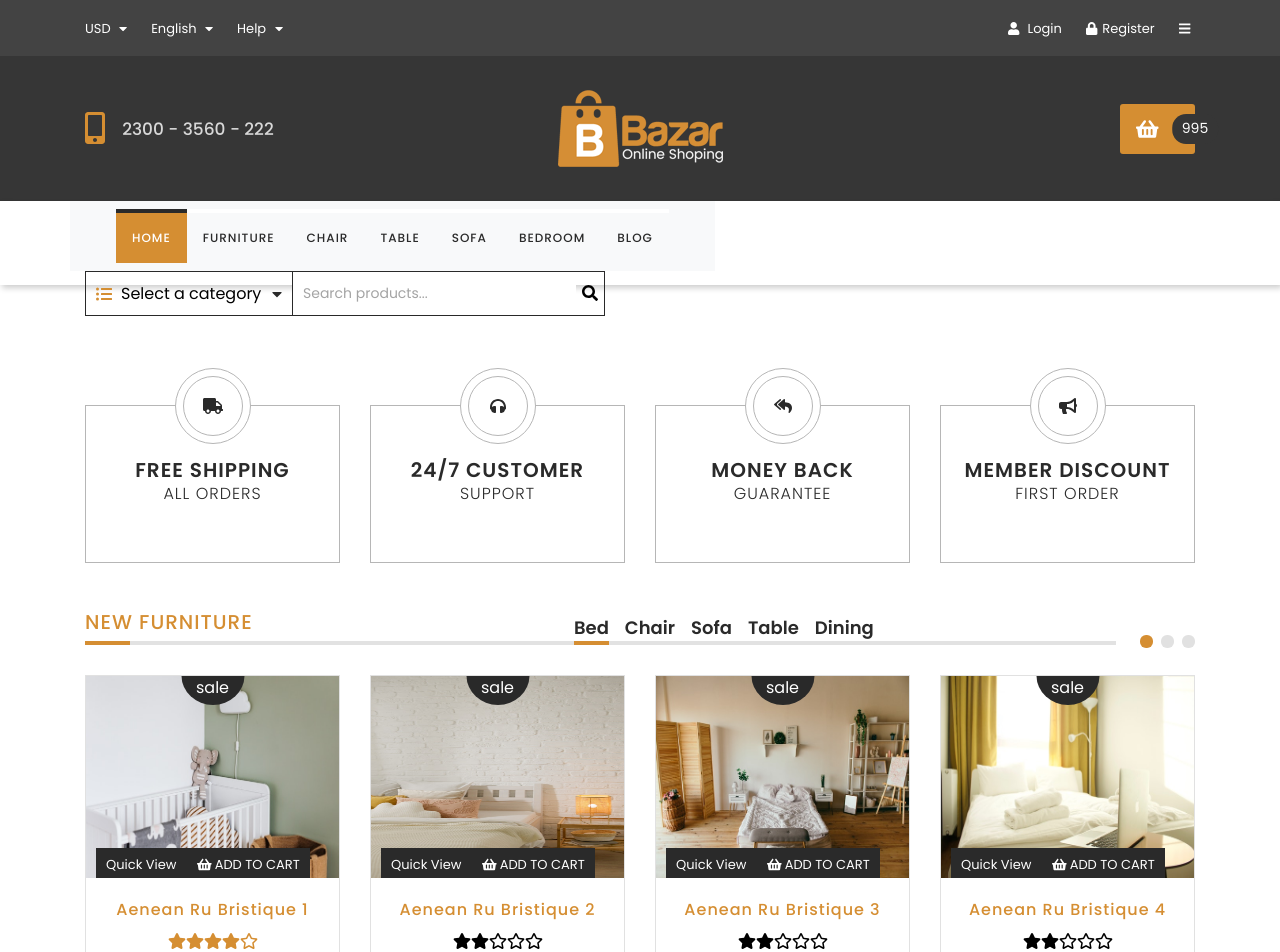
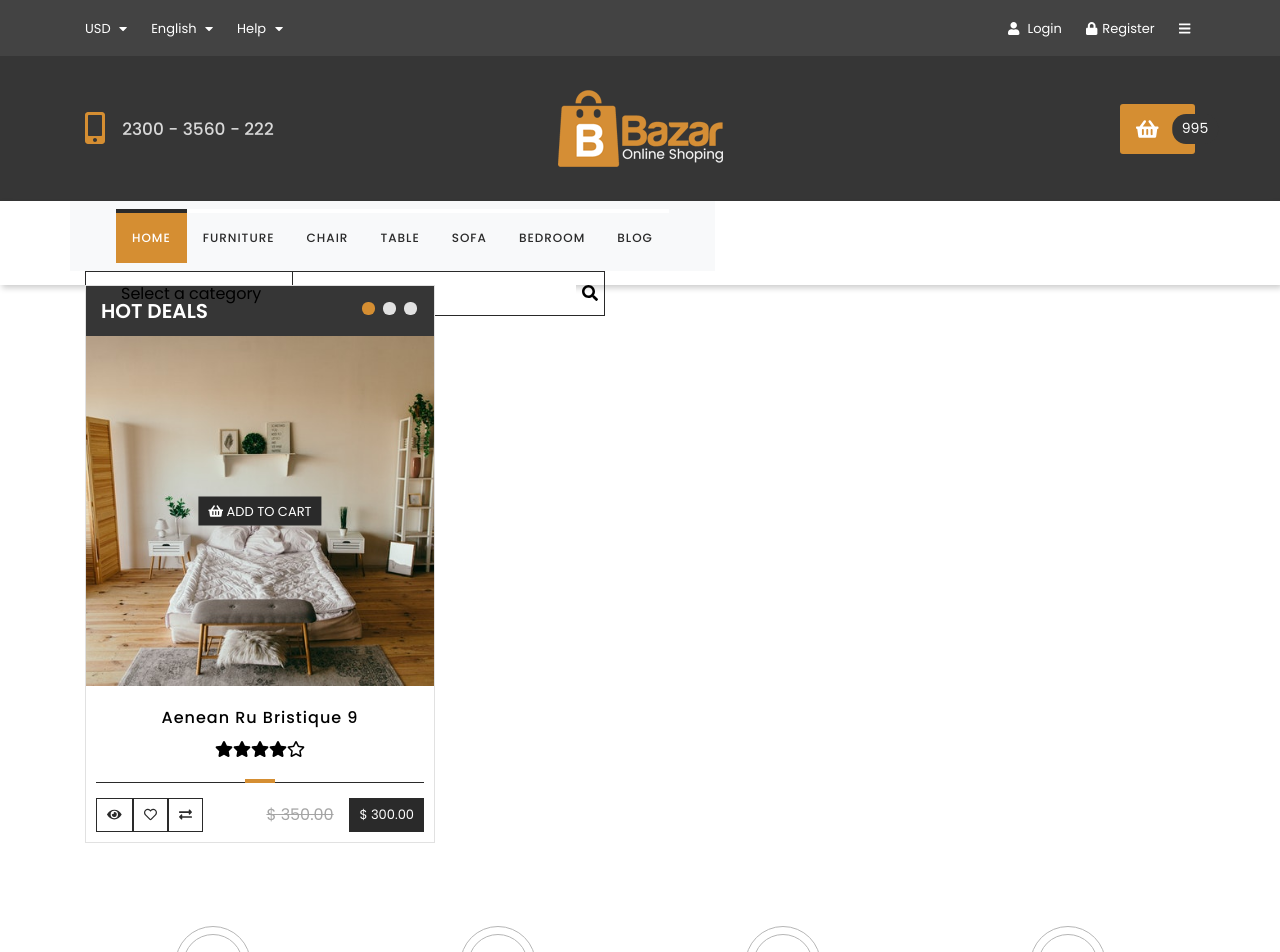
Before and after one commit to kamilwilk95/wdp-2206-02, a React (Create React App) app: page / in a window 1280 px wide. Shown: the top 952 px of the page. Built offline with nearby package versions, Linux system fonts and the light colour scheme.

Commit message:
ADD productbox structure in promotedbox

```diff
--- /dev/null
+++ b/src/components/features/PromotedBox/PromotedBox.js
@@ -0,0 +1,88 @@
+import React from 'react';
+//import PropTypes from 'prop-types';
+import styles from './PromotedBox.module.scss';
+import Button from '../../common/Button/Button';
+import { FontAwesomeIcon } from '@fortawesome/react-fontawesome';
+import {
+  faExchangeAlt,
+  faEye,
+  faShoppingBasket,
+} from '@fortawesome/free-solid-svg-icons';
+import StarsRating from '../StarsRating/StarsRating';
+import { faHeart } from '@fortawesome/free-regular-svg-icons';
+const PromotedBox = () => {
+  //console.log('test')
+  return (
+    <div className={styles.root}>
+      <div className='container'>
+        <div className='row'>
+          <div className='col-md-4'>
+            <div className={styles.productBox}>
+              <div className={styles.topBar}>
+                <div className={'col-md-8 ' + styles.title}>HOT DEALS</div>
+                <div className={'col-md-4 ' + styles.dots}>
+                  <ul>
+                    <li>
+                      <a className={styles.active}>page</a>
+                    </li>
+                    <li>
+                      <a>page</a>
+                    </li>
+                    <li>
+                      <a>page</a>
+                    </li>
+                  </ul>
+                </div>
+              </div>
+              <div className={styles.photo}>
+                <img
+                  className={styles.images}
+                  src='/images/fornitures-bed-3.jpg'
+                  alt='forniture'
+                />
+                <div className={styles.buttons}>
+                  <Button variant='small'>
+                    <FontAwesomeIcon icon={faShoppingBasket}></FontAwesomeIcon> ADD TO
+                    CART
+                  </Button>
+                </div>
+              </div>
+              <div className={styles.content}>
+                <h5> Aenean Ru Bristique 9</h5>
+                <StarsRating id={1} stars={4} />
+              </div>
+              <div className={styles.line}></div>
+              <div className={styles.actions}>
+                <div className={styles.outlines}>
+                  <Button variant='outline'>
+                    <FontAwesomeIcon icon={faEye}>Show</FontAwesomeIcon>
+                  </Button>
+                  <Button variant='outline'>
+                    <FontAwesomeIcon icon={faHeart}>Favorite</FontAwesomeIcon>
+                  </Button>
+                  <Button variant='outline'>
+                    <FontAwesomeIcon icon={faExchangeAlt}>
+                      Add to compare
+                    </FontAwesomeIcon>
+                  </Button>
+                </div>
+                <div className={styles.priceold}>
+                  <Button noHover variant='light'>
+                    $ 350.00
+                  </Button>
+                </div>
+                <div>
+                  <Button noHover variant='small'>
+                    $ 300.00
+                  </Button>
+                </div>
+              </div>
+            </div>
+          </div>
+        </div>
+      </div>
+    </div>
+  );
+};
+
+export default PromotedBox;
--- /dev/null
+++ b/src/components/features/PromotedBox/PromotedBox.module.scss
@@ -0,0 +1,120 @@
+@import "../../../styles/settings.scss";
+
+.dots {
+  position: absolute;
+  right: 0;
+  top: 0;
+
+  ul {
+    margin: 0;
+    padding: 0 0 0 1rem;
+    list-style: none;
+    li {
+      display: inline-block;
+      margin-left: 0.5rem;
+      a {
+        display: block;
+        width: 13px;
+        height: 13px;
+        border-radius: 6px;
+        background-color: $product-box-border-color;
+        font-size: 0;
+        @extend %transition-animation;
+
+        &.active,
+        &:hover {
+          background-color: $primary;
+        }
+      }
+    }
+  }
+}
+
+.photo {
+  position: relative;
+  height: 350px;
+  width: 100% ;
+
+  .images {
+    position: absolute;
+    object-fit: cover;
+    padding: 0;
+    top: 0;
+    left: 0;
+    height: 100%;
+    width: 100%;
+    z-index: 0;
+  }
+
+  .buttons {
+    position: absolute;
+    top: 50%;
+    left: 50%;
+    z-index: 1;
+    transform: translate(-50%, -50%);
+  }
+}
+
+.content {
+  text-align: center;
+  padding: 20px;
+
+  h5 {
+    color: $color-black;
+    font-size: 16px;
+    line-height: 24px;
+    letter-spacing: 1px;
+  }
+}
+
+.line {
+  margin: 0 10px;
+  border-bottom: 1px solid $footer-claim-bg;
+  position: relative;
+
+  &::before {
+    content: "";
+    position: absolute;
+    bottom: -1px;
+    left: 50%;
+    width: 30px;
+    border-bottom: 4px solid $primary;
+    transform: translateX(-50%);
+  }
+}
+
+.actions {
+  padding: 15px 10px 10px 10px;
+  display: flex;
+  justify-content: space-between;
+  align-items: center;
+}
+
+.priceold {
+  color: $text-price-old;
+  font-size: 16px;
+  text-decoration: line-through;
+  background: none;
+  padding-left: $base-padding * 2;
+}
+
+.productBox {
+  background-color: $background-white;
+  border: 1px solid $product-box-border-color;
+  width: 350px;
+
+}
+
+.topBar {
+  display: flex;
+  background-color: $header-bg;
+  height: 50px;
+  align-items: center;
+}
+
+.title {
+  color: $background-white;
+  font-size: 20px;
+  font-weight: 600;
+  vertical-align: center;
+}
--- a/src/components/views/Homepage/Homepage.js
+++ b/src/components/views/Homepage/Homepage.js
@@ -6,9 +6,11 @@ import styles from './Homepage.module.scss';
 import FeatureBoxes from '../../features/FeatureBoxes/FeatureBoxes';
 import NewFurniture from '../../features/NewFurniture/NewFurnitureContainer';
 import Feedback from '../../features/Feedback/Feedback';
+import PromotedBox from '../../features/PromotedBox/PromotedBox';
 
 const Homepage = () => (
   <div className={styles.root}>
+    <PromotedBox />
     <FeatureBoxes />
     <NewFurniture />
     <Feedback />
```
